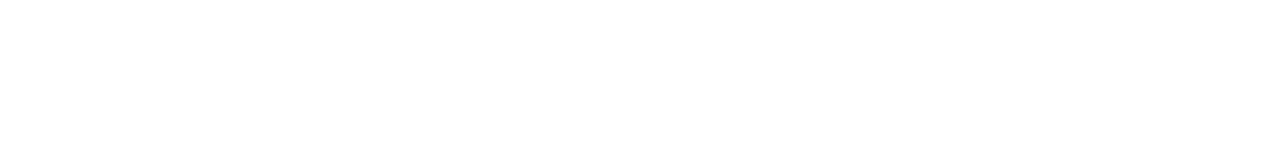
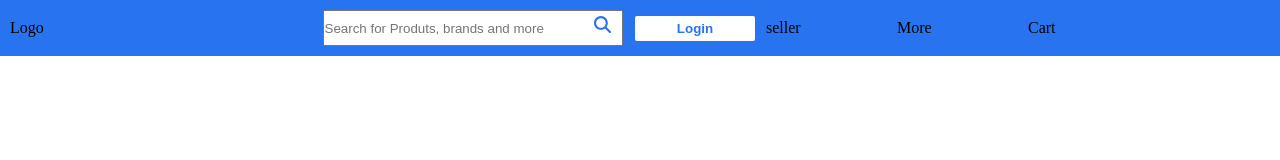
Before and after one commit to ahmed981-g/flipkart, a plain HTML site: page index.html in a window 1280 px wide. Drawn offline with Linux system fonts and the light colour scheme.

Commit message:
header 50% done

```diff
--- a/index.html
+++ b/index.html
@@ -5,8 +5,29 @@
     <meta http-equiv="X-UA-Compatible" content="IE=edge">
     <meta name="viewport" content="width=device-width, initial-scale=1.0">
     <title>Flipkart</title>
+    <link rel="stylesheet" href="./style.css">
 </head>
 <body>
+    <header>
+        <table cellspacing="10" >
+            <tr>
+                <td>Logo</td>
+                <td>
+                    <div class="search">
+                        <input type="search" name="search" id="search" placeholder="Search for Produts, brands and more">
+                        <svg class="search-icon" xmlns="http://www.w3.org/2000/svg" viewBox="0 0 512 512"><!--! Font Awesome Pro 6.2.1 by @fontawesome - https://fontawesome.com License - https://fontawesome.com/license (Commercial License) Copyright 2022 Fonticons, Inc. --><path d="M416 208c0 45.9-14.9 88.3-40 122.7L502.6 457.4c12.5 12.5 12.5 32.8 0 45.3s-32.8 12.5-45.3 0L330.7 376c-34.4 25.2-76.8 40-122.7 40C93.1 416 0 322.9 0 208S93.1 0 208 0S416 93.1 416 208zM208 352c79.5 0 144-64.5 144-144s-64.5-144-144-144S64 128.5 64 208s64.5 144 144 144z"/></svg>
+
+                    </div>
+                </td>
+                <td>
+                    <button class="login">Login</button>
+                </td>
+                <td>seller</td>
+                <td>More</td>
+                <td>Cart</td>
+            </tr>
+        </table>
+    </header>
 
 </body>
 </html>
--- /dev/null
+++ b/style.css
@@ -0,0 +1,67 @@
+*{
+    margin: 0;
+    padding: 0;
+}
+header{
+    background-color: #2874f0;
+    height: 56px;
+}
+
+
+table{
+    width: 100%;
+    height: inherit;
+
+}
+td{
+    width: 10%;
+}
+td:nth-child(1){
+    width: 25%;
+}
+td:nth-child(2){
+    width: 25%;
+}
+td:nth-child(6){
+    width: 20%;
+}
+
+input[type=search]{
+    width: 300px;
+    height: 36px;
+}
+
+input[type=search]:focus{
+    outline: none;
+    border: none;
+}
+input[type=search]:active{
+    outline: none;
+    border: none;
+}
+.search{
+    position: relative;
+}
+.search-icon{
+    width: 17px;
+    height: 17px;
+    position: absolute;
+    top: 6px;
+    right: 14px;
+    font-weight: bold;
+    fill: #2874f0;
+}
+.login{
+    width: 120px;
+    padding: 5px 0;
+    background-color: #fff;
+    border: none;
+    outline: none;
+    font-weight: 800;
+    font-family: Arial, Helvetica, sans-serif;
+    color: #2874f0;
+    box-shadow: 0 0 1px lightgray inset;
+    cursor: pointer;
+    border-radius: 2px;
+
+}
```
